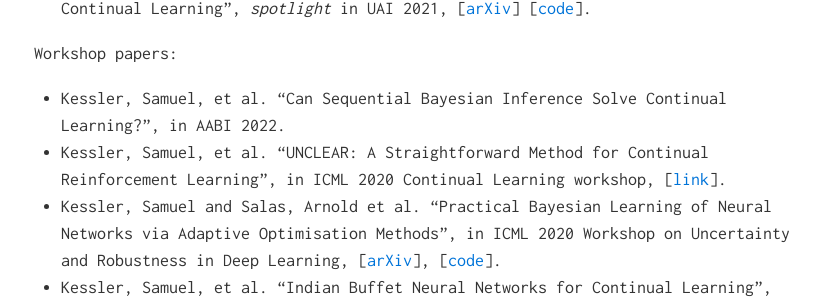
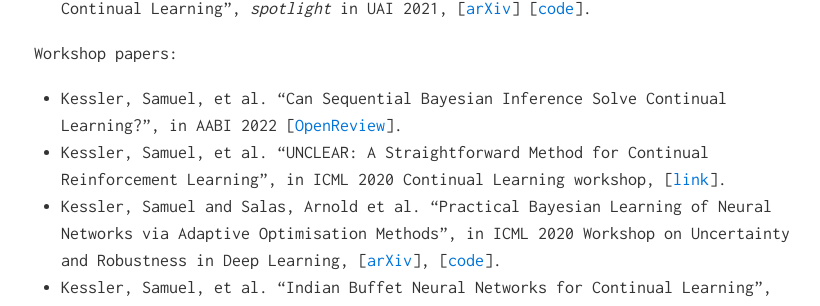
Before and after one commit to skezle/skezle.github.io, a Jekyll site: the page built from index.md, in a window 1280 px wide and 900 px high, scrolled down 1499 px. Shown: the part 171-477 px from the top of the window, without its empty margins (228-1048 px from the left). Built offline with Jekyll 4.4.1, drawn with Linux system fonts in a browser that asks for light colours.

Commit message:
Update index.md

```diff
--- a/index.md
+++ b/index.md
@@ -36,7 +36,7 @@ Conference papers:
 * Kessler, Samuel, et al. "Hierarchical Indian Buffet Neural Networks for Bayesian Continual Learning", *spotlight* in UAI 2021, \[[arXiv](https://arxiv.org/abs/1912.02290)\] \[[code](https://github.com/skezle/IBP_BNN)\].
 
 Workshop papers:
-* Kessler, Samuel, et al. "Can Sequential Bayesian Inference Solve Continual Learning?", in AABI 2022.
+* Kessler, Samuel, et al. "Can Sequential Bayesian Inference Solve Continual Learning?", in AABI 2022 \[[OpenReview](https://openreview.net/pdf?id=2Ann7eaLBEv)\].
 * Kessler, Samuel, et al. "UNCLEAR: A Straightforward Method for Continual Reinforcement Learning", in ICML 2020 Continual Learning workshop, \[[link](https://drive.google.com/file/d/1GMTWC0C6jMTwtqZxoyq6a-VDxkrDCIHm/view)\].
 * Kessler, Samuel and Salas, Arnold et al. "Practical Bayesian Learning of Neural Networks via Adaptive Optimisation Methods", in ICML 2020 Workshop on Uncertainty and Robustness in Deep Learning, \[[arXiv](https://arxiv.org/abs/1811.03679)\], \[[code](https://github.com/skezle/BADAM)\].
 * Kessler, Samuel, et al. "Indian Buffet Neural Networks for Continual Learning", in Neurips 2019 BDL Workshop \[[arXiv](http://bayesiandeeplearning.org/2019/papers/63.pdf)\].
```
